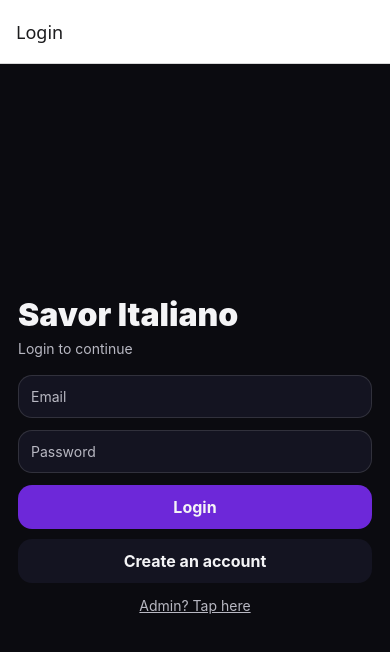
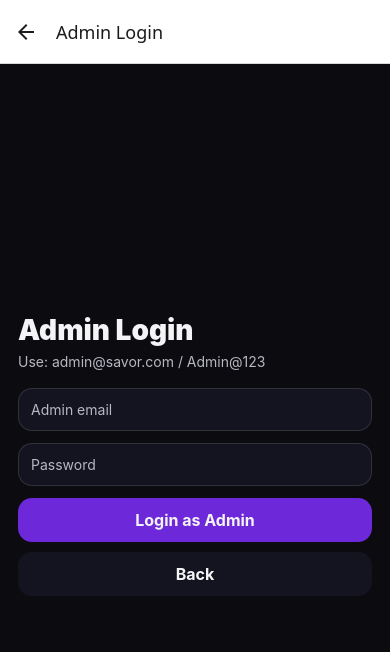
Before and after one commit to Nomala03/RestaurantApp, a React Native app: screen /AdminAuth in a window 390 px wide. Shown: the top 652 px of the page. Built offline with nearby package versions, Linux system fonts and the light colour scheme.

Commit message:
feat(admin): create AdminLoginScreen scaffold, implement admin login logic, add back navigation button, style login inputs and layou.

```diff
--- a/src/navigation/AppNavigator.tsx
+++ b/src/navigation/AppNavigator.tsx
@@ -13,9 +13,9 @@ import EditCartItemScreen from "../screens/main/EditCartItemScreen";
 import CheckoutScreen from "../screens/main/CheckoutScreen";
 import OrdersScreen from "../screens/main/OrdersScreen";
 import ProfileScreen from "../screens/main/ProfileScreen";
+import AdminLoginScreen from "../screens/admin/AdminLoginScreen";
 
 /*
-import AdminLoginScreen from "../screens/admin/AdminLoginScreen";
 import AdminDashboardScreen from "../screens/admin/AdminDashboardScreen";
 import ManageFoodScreen from "../screens/admin/ManageFoodScreen";
 import RestaurantInfoScreen from "../screens/admin/RestaurantInfoScreen";
@@ -87,9 +87,9 @@ export default function AppNavigator() {
         />
         <Stack.Screen name="EditCartItem" component={EditCartItemScreen} options={{ title: "Edit Item" }} />
         <Stack.Screen name="Checkout" component={CheckoutScreen} options={{ title: "Checkout" }} />
+<Stack.Screen name="AdminAuth" component={AdminLoginScreen} options={{ title: "Admin Login" }} />
+        {/*
 
-        {/*
-        <Stack.Screen name="AdminAuth" component={AdminLoginScreen} options={{ title: "Admin Login" }} />
         <Stack.Screen name="Admin" component={AdminDashboardScreen} options={{ title: "Admin Dashboard" }} />
         <Stack.Screen name="ManageFood" component={ManageFoodScreen} options={{ title: "Manage Food" }} />
         <Stack.Screen name="RestaurantInfo" component={RestaurantInfoScreen} options={{ title: "Restaurant Info" }} />
--- /dev/null
+++ b/src/screens/admin/AdminLoginScreen.tsx
@@ -0,0 +1,48 @@
+import React, { useState } from "react";
+import { Alert, StyleSheet, Text, TextInput, View } from "react-native";
+import { theme } from "../../styles/theme";
+import AppButton from "../../ui/AppButton";
+
+const ADMIN_EMAIL = "admin@savor.com";
+const ADMIN_PASS = "Admin@123";
+
+export default function AdminLoginScreen({ navigation }: any) {
+  const [email, setEmail] = useState("");
+  const [pass, setPass] = useState("");
+
+  const login = () => {
+    if (email.trim().toLowerCase() === ADMIN_EMAIL && pass === ADMIN_PASS) {
+      navigation.navigate("Admin");
+      return;
+    }
+    Alert.alert("Admin login failed", "Wrong admin credentials.");
+  };
+
+  return (
+    <View style={styles.container}>
+      <Text style={styles.title}>Admin Login</Text>
+      <Text style={styles.sub}>Use: admin@savor.com / Admin@123</Text>
+
+      <TextInput value={email} onChangeText={setEmail} placeholder="Admin email" placeholderTextColor={theme.colors.muted} autoCapitalize="none" style={styles.input} />
+      <TextInput value={pass} onChangeText={setPass} placeholder="Password" placeholderTextColor={theme.colors.muted} secureTextEntry style={styles.input} />
+
+      <AppButton title="Login as Admin" onPress={login} />
+      <AppButton title="Back" variant="secondary" onPress={() => navigation.goBack()} style={{ marginTop: 10 }} />
+    </View>
+  );
+}
+
+const styles = StyleSheet.create({
+  container: { flex: 1, backgroundColor: theme.colors.bg, padding: 18, justifyContent: "center" },
+  title: { color: theme.colors.text, fontSize: 28, fontWeight: "900" },
+  sub: { color: theme.colors.muted, marginTop: 6, marginBottom: 18 },
+  input: {
+    backgroundColor: theme.colors.card,
+    borderColor: theme.colors.border,
+    borderWidth: 1,
+    borderRadius: theme.radius.md,
+    padding: 12,
+    color: theme.colors.text,
+    marginBottom: 12,
+  },
+});
```
